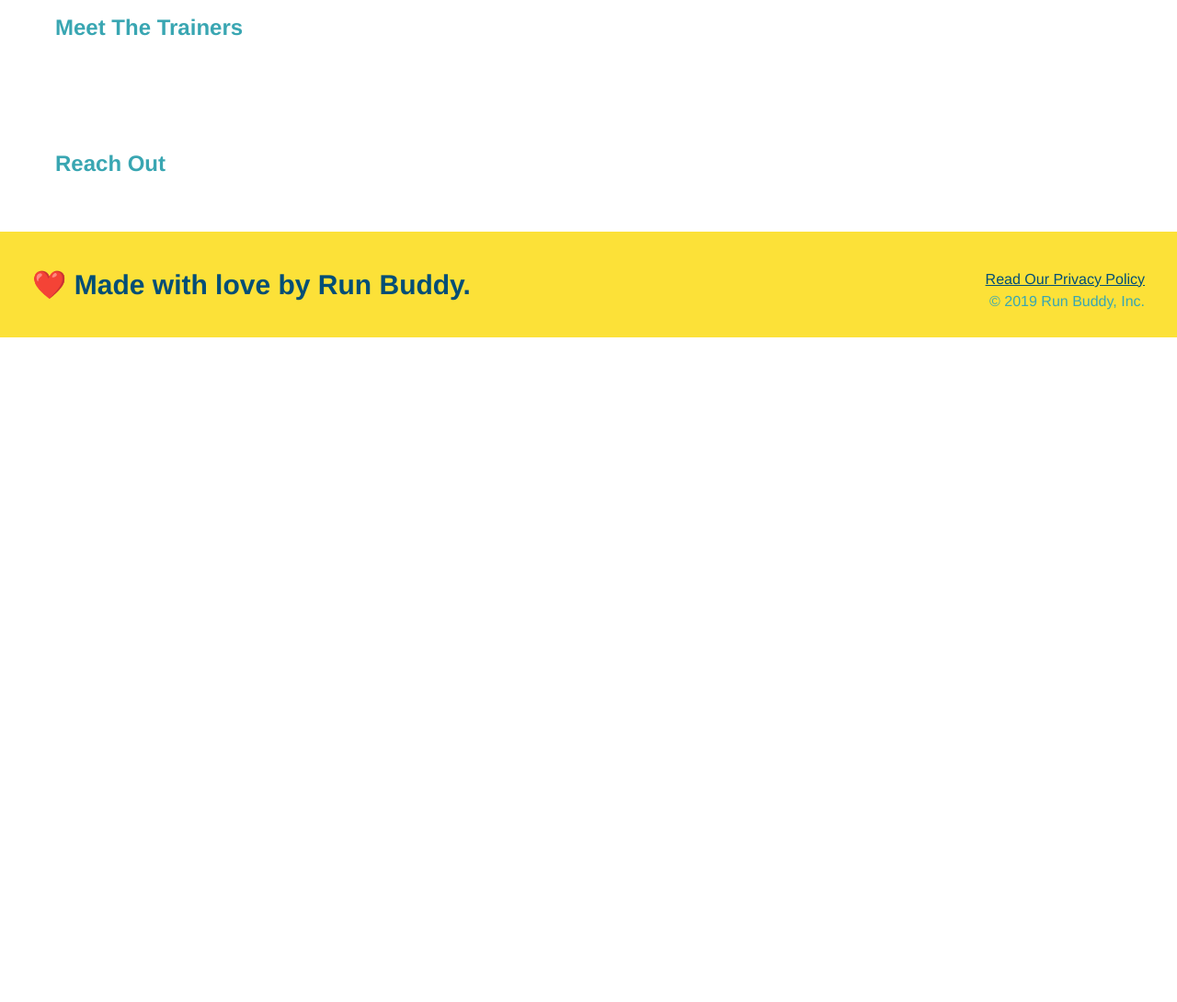
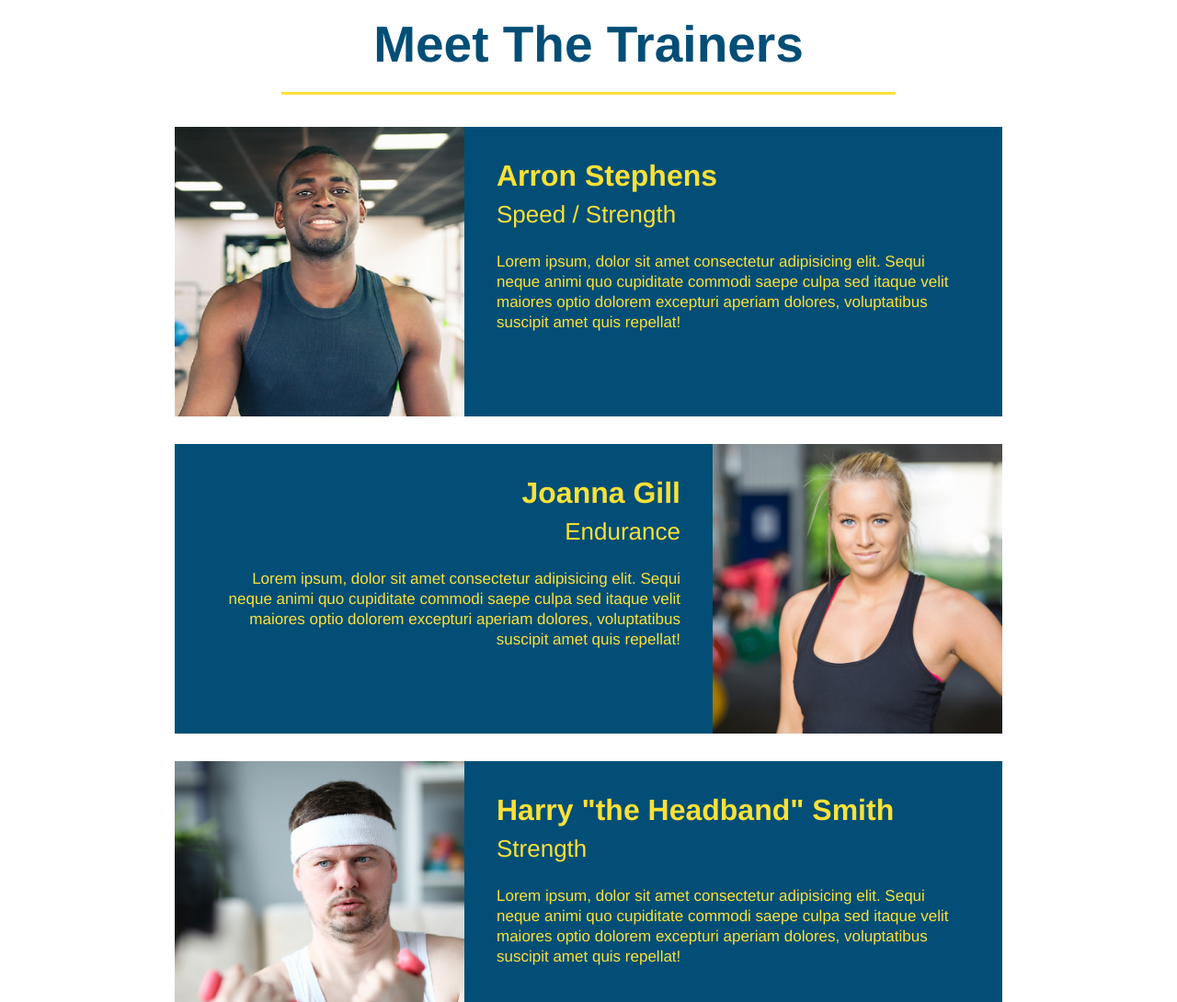
Before and after one commit to samiul1988/run-buddy, a plain HTML site: page index.html in a window 1280 px wide. Shown: the part 2740-3830 px from the top of the page at 92% size. Before the commit the page ends 3107 px from the top, so only its background shows below. Drawn offline with Linux system fonts and the light colour scheme.

Commit message:
style trainers section

```diff
--- a/assets/css/style.css
+++ b/assets/css/style.css
@@ -184,3 +184,50 @@ section {
 .steps span {
     font-size: 38px;
 }
+
+.trainers {
+    text-align: center;
+}
+
+.trainer {
+    width: 900px;
+    margin: 0 auto 30px auto; /* center the content horizontally, and set different margins for top and bottom */
+    background: #024e76;
+    color: #fce138;
+    overflow: auto;
+}
+
+.trainer img {
+    width: 35%;
+    float: left;
+}
+
+.trainer-bio {
+    padding: 35px;
+    float: left;
+    width: 65%;
+}
+
+.text-left {
+    text-align: left;
+}
+
+.text-right {
+    text-align: right;
+}
+
+.trainer-bio h3 {
+    font-size: 32px;
+    margin-bottom: 8px;
+}
+
+.trainer-bio h4 {
+    font-weight: lighter;
+    font-size: 26px;
+    margin-bottom: 25px;
+}
+
+.trainer-bio p {
+    font-size: 17px;
+    line-height: 1.3;
+}
--- a/index.html
+++ b/index.html
@@ -104,8 +104,41 @@
         </section>
 
         <!-- "Meet the trainers" section -->
-        <section>
-            <h2>Meet The Trainers</h2>
+        <section id="your-trainers" class="trainers">
+            <h2 class="section-title primary-border">Meet The Trainers</h2>
+            <article class="trainer">
+                <img src="./assets/images/trainer-1.jpg" alt="Arron Stephens in his workout clothes, ready to pump iron" />
+                <div class="trainer-bio text-left">
+                  <h3>Arron Stephens</h3>
+                  <h4>Speed / Strength</h4>
+                  <p>
+                    Lorem ipsum, dolor sit amet consectetur adipisicing elit. Sequi neque animi quo cupiditate commodi saepe culpa sed
+                    itaque velit maiores optio dolorem excepturi aperiam dolores, voluptatibus suscipit amet quis repellat!
+                  </p>
+                </div>
+            </article>
+            <article class="trainer">
+                <div class="trainer-bio text-right">
+                  <h3>Joanna Gill</h3>
+                  <h4>Endurance</h4>
+                  <p>
+                    Lorem ipsum, dolor sit amet consectetur adipisicing elit. Sequi neque animi quo cupiditate commodi saepe culpa sed
+                    itaque velit maiores optio dolorem excepturi aperiam dolores, voluptatibus suscipit amet quis repellat!
+                  </p>
+                </div>
+                <img src="./assets/images/trainer-2.jpg" alt="Joanna Gill cooling off after a workout" />
+            </article>
+            <article class="trainer">
+                <img src="./assets/images/trainer-3.jpg" alt="Harry Smith wearing a headband and lifting comically small pink weights" />
+                <div class="trainer-bio text-left">
+                  <h3>Harry "the Headband" Smith</h3>
+                  <h4>Strength</h4>
+                  <p>
+                    Lorem ipsum, dolor sit amet consectetur adipisicing elit. Sequi neque animi quo cupiditate commodi saepe culpa sed
+                    itaque velit maiores optio dolorem excepturi aperiam dolores, voluptatibus suscipit amet quis repellat!
+                  </p>
+                </div>
+            </article>
         </section>
 
         <!-- "Reach out" section -->
```
Also changed, not shown: assets/images/trainer-1.jpg (added), assets/images/trainer-2.jpg (added), assets/images/trainer-3.jpg (added).
